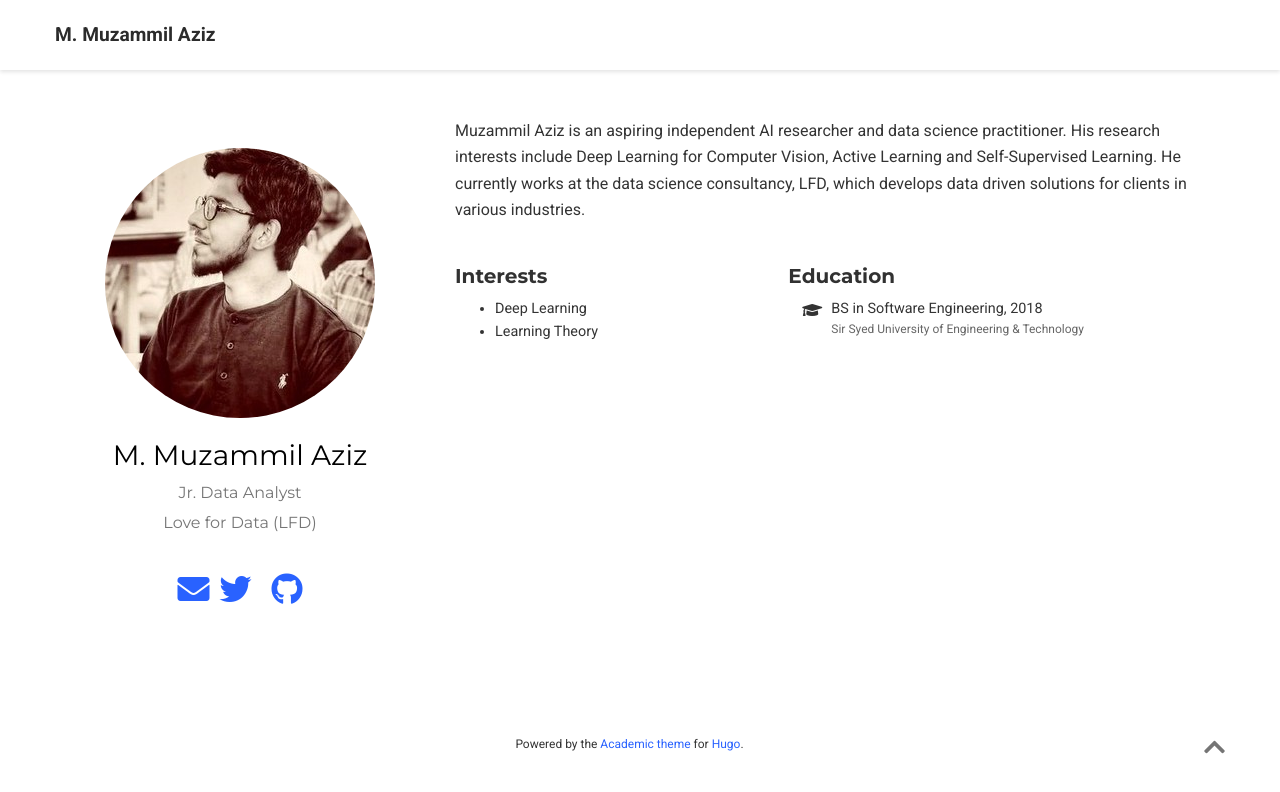
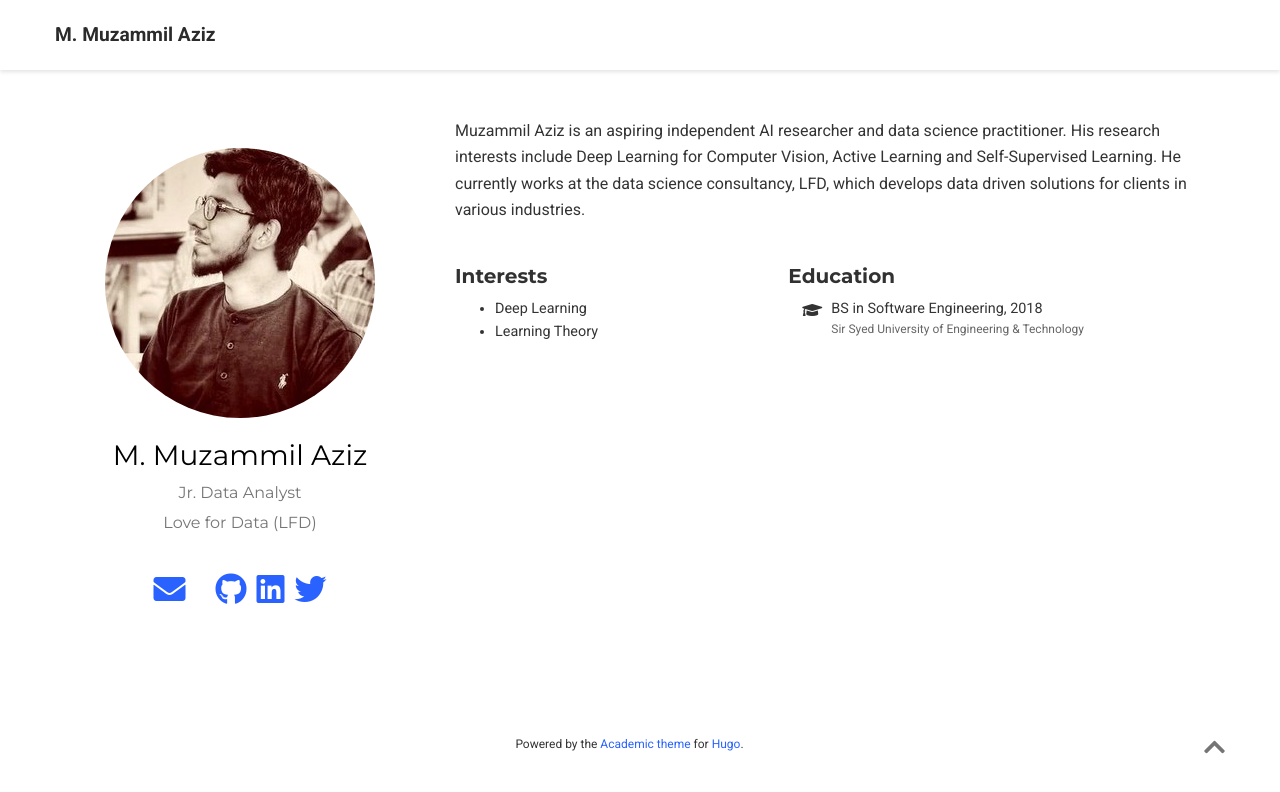
Before and after one commit to muzammilaz/muzammilaz.github.io, a plain HTML site: page author/m.-muzammil-aziz/index.html in a window 1280 px wide. Drawn offline with nearby package versions, Linux system fonts and the light colour scheme; some packages are replaced by stand-ins of ours; some icons are missing.

Commit message:
Added LinkedIn and ResearchGate

```diff
--- a/author/m.-muzammil-aziz/index.html
+++ b/author/m.-muzammil-aziz/index.html
@@ -425,11 +425,9 @@
 
 
 
-
-
         <li>
-          <a href="https://twitter.com/ChaiOverflow" target="_blank" rel="noopener">
-            <i class="fab fa-twitter big-icon"></i>
+          <a href="https://www.researchgate.net/profile/Muzammil_Aziz2" target="_blank" rel="noopener">
+            <i class="ai ai-researchgate big-icon"></i>
           </a>
         </li>
 
@@ -462,6 +460,40 @@
         <li>
           <a href="https://github.com/muzammilaz" target="_blank" rel="noopener">
             <i class="fab fa-github big-icon"></i>
+          </a>
+        </li>
+
+
+
+
+
+
+
+
+
+
+
+
+        <li>
+          <a href="https://www.linkedin.com/in/muzammil-aziz/" target="_blank" rel="noopener">
+            <i class="fab fa-linkedin big-icon"></i>
+          </a>
+        </li>
+
+
+
+
+
+
+
+
+
+
+
+
+        <li>
+          <a href="https://twitter.com/ChaiOverflow" target="_blank" rel="noopener">
+            <i class="fab fa-twitter big-icon"></i>
           </a>
         </li>
 
```
Also changed, not shown: index.html (+36 -4 lines).
